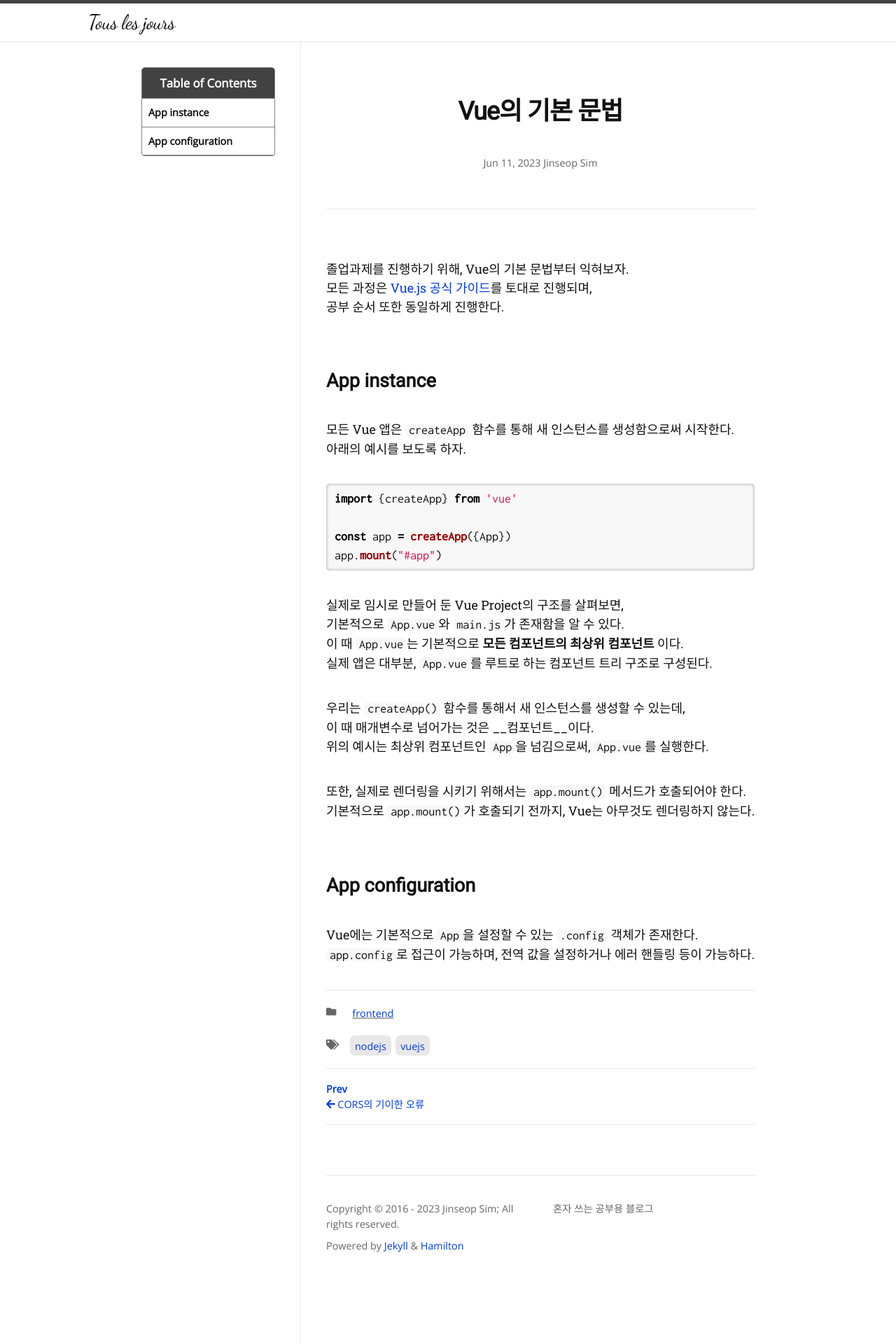
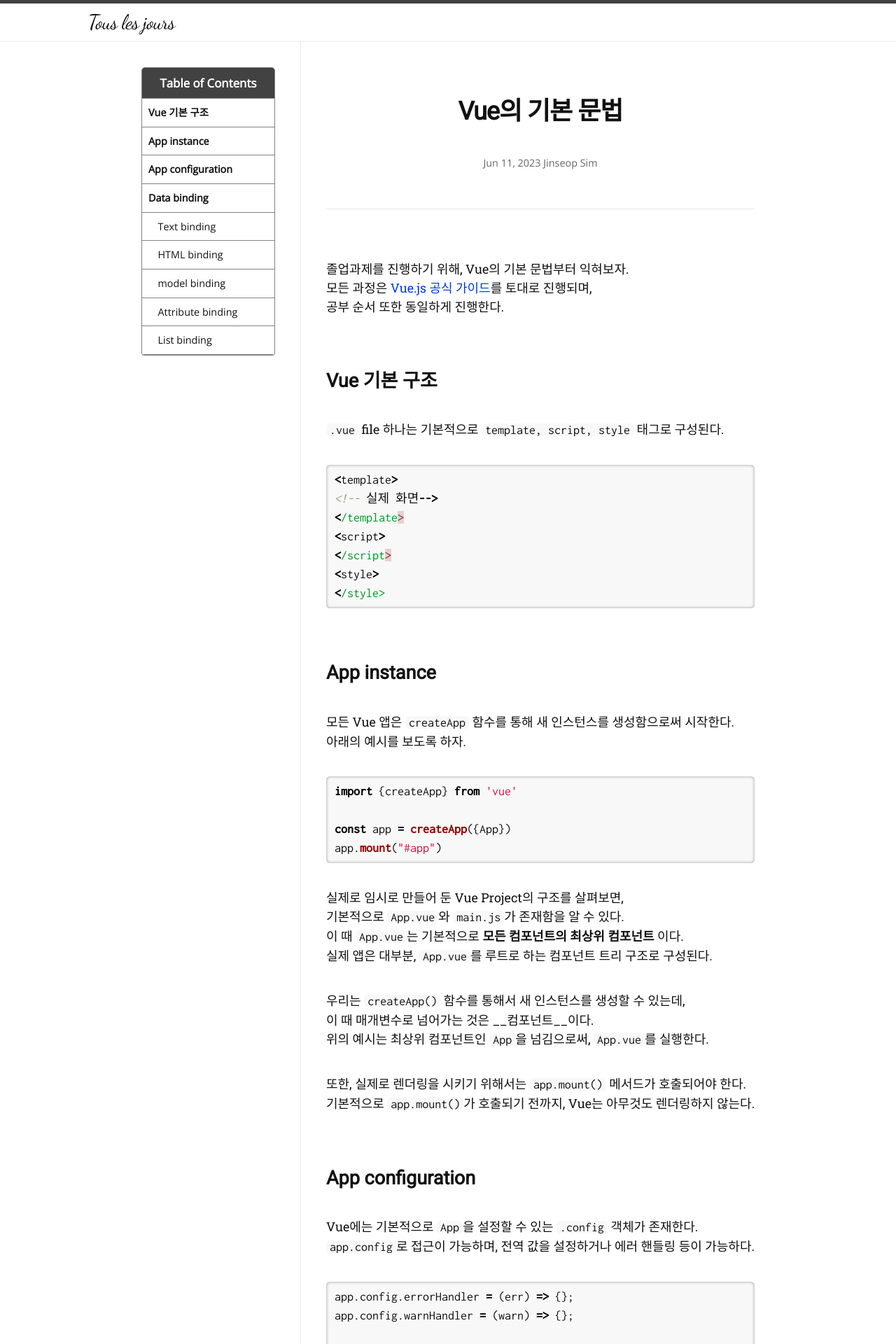
Before and after one commit to Jinseop-Sim/Jinseop-Sim.github.io, a Jekyll site: the page built from _posts/2023-06-11-vue-basic.md, in a window 1280 px wide. Shown: the top 1920 px of the page at 70% size. Built offline with Jekyll 4.4.1, drawn with Linux system fonts in a browser that asks for light colours; nearby versions of some CDN libraries; some web fonts are replaced; some of the changed text lies outside the part shown.

Commit message:
글 수정

````diff
--- a/_posts/2023-06-11-vue-basic.md
+++ b/_posts/2023-06-11-vue-basic.md
@@ -10,6 +10,18 @@ toc: true
 졸업과제를 진행하기 위해, Vue의 기본 문법부터 익혀보자.
 모든 과정은 [Vue.js 공식 가이드](https://ko.vuejs.org/guide/introduction.html)를 토대로 진행되며,
 공부 순서 또한 동일하게 진행한다.
+
+## Vue 기본 구조
+```.vue``` file 하나는 기본적으로 ```template, script, style``` 태그로 구성된다.
+{% highlight javascript %}
+<template>
+<!-- 실제 화면-->
+</template>
+<script>
+</script>
+<style>
+</style>
+{% endhighlight %}
 
 ## App instance
 모든 Vue 앱은 ```createApp``` 함수를 통해 새 인스턴스를 생성함으로써 시작한다.
@@ -37,3 +49,20 @@ app.mount("#app")
 ## App configuration
 Vue에는 기본적으로 ```App```을 설정할 수 있는 ```.config``` 객체가 존재한다.
 ```app.config```로 접근이 가능하며, 전역 값을 설정하거나 에러 핸들링 등이 가능하다.
+
+{% highlight javascript %}
+app.config.errorHandler = (err) => {};
+app.config.warnHandler = (warn) => {};
+
+app.config.globalProperties.code = "1234567";
+{% endhighlight %}
+
+```globalProperties``` 를 통해 전역 변수 또한 설정할 수 있는데,
+이는 반드시 ```mount()``` 되기 이전에 선언이 되어야 사용할 수 있다.
+
+## Data binding
+### Text binding
+### HTML binding
+### model binding
+### Attribute binding
+### List binding
````
